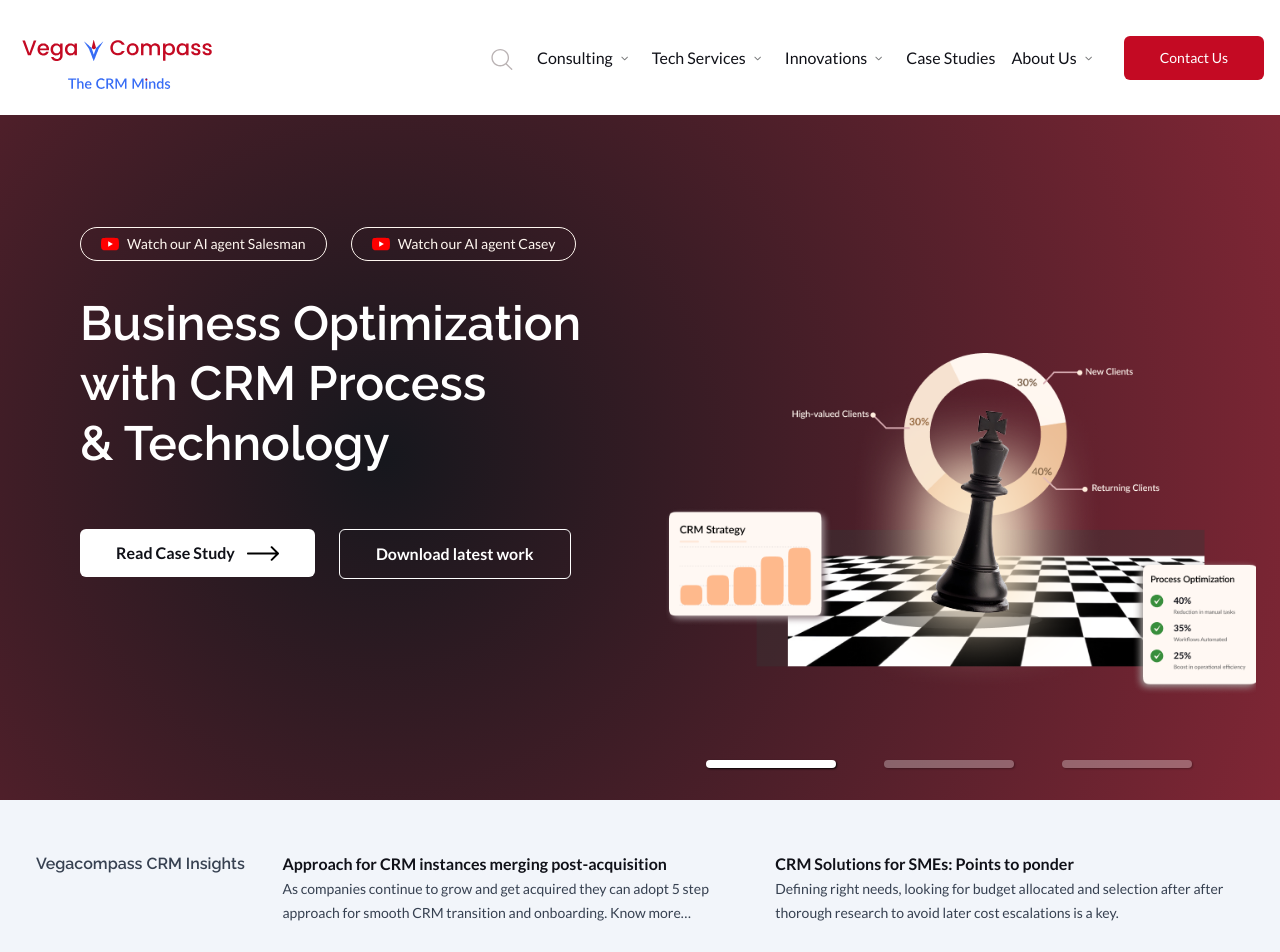
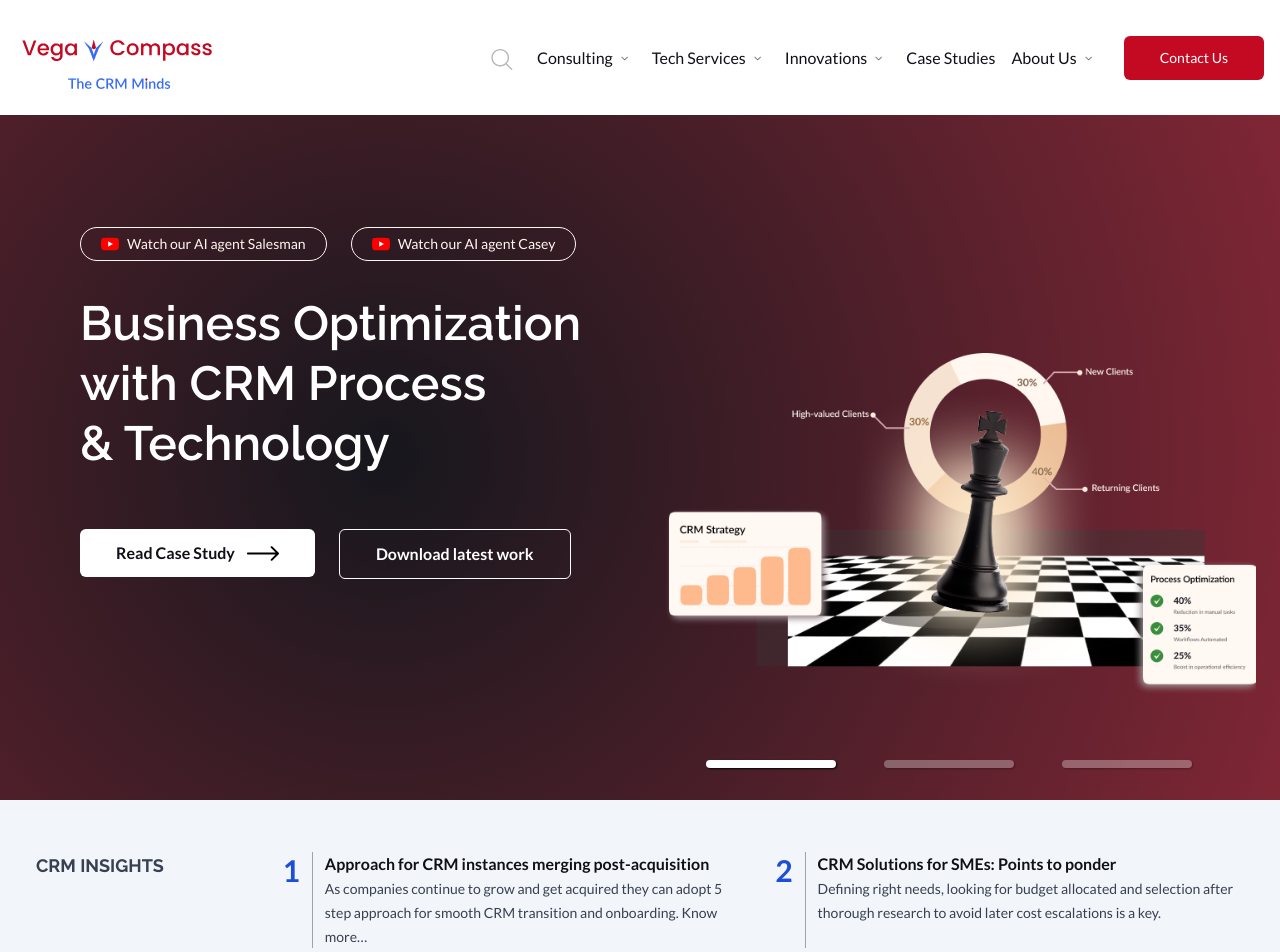
Before and after one commit to g9jangid/vega-compass, a Next.js app: page / in a window 1280 px wide. Shown: the top 952 px of the page. Built offline with nearby package versions, Linux system fonts and the light colour scheme.

Commit message:
new changes

```diff
--- a/src/app/about-us/page.js
+++ b/src/app/about-us/page.js
@@ -83,9 +83,9 @@ export default function Home() {
             <br />
             Our asset is our highly experienced and knowledgeable team which has
             worked with multiple clients in different geographies. Each core
-            team member carries 15+ years of experience in CRM domain having
-            worked on streamlining Marketing, Sales and Customer support
-            operations globally.
+            team member carries vast experience in CRM domain having worked on
+            streamlining Marketing, Sales and Customer support operations
+            globally.
             <br />
             <br />
             Our strength is the core and deep understanding of CRM processes,
--- a/src/app/contact-us/CPage.js
+++ b/src/app/contact-us/CPage.js
@@ -326,7 +326,7 @@ export default function Home() {
       <section className="container mx-auto flex justify-center flex-col items-center mt-16 lg:mt-32">
         <div className="text-center flex flex-col items-center">
           <h3 className="ff-raleway text-2xl md:text-3xl lg:text-4xl text-blackone capitalize font-semibold">
-            Our offices
+            Our Locations
           </h3>
         </div>
       </section>
--- a/src/app/page.js
+++ b/src/app/page.js
@@ -17,41 +17,47 @@ export default function Home() {
       <section className="w-full px-6 bg-[#f2f5fa] py-10">
         <div className="container mx-auto flex flex-col lg:flex-row">
           <div className="w-full lg:w-1/5 p-3">
-            <p className="ff-raleway font-semibold text-gray-700">
-              Vegacompass CRM Insights
+            <p className="ff-raleway font-bold text-lg text-gray-700 uppercase">
+              CRM Insights
             </p>
           </div>
-          <div className="w-full lg:w-2/5 p-3">
+          <div className="w-full lg:w-2/5 p-3 flex">
+            <span className="ff-lato font-bold text-blue-700 text-3xl pr-3">
+              1
+            </span>
             <a
               href="https://vegacompass.medium.com/approach-for-crm-instances-merging-post-acquisition-5b00ede1bfb3?source=user_profile_page---------0-------------de6aa38d0d0e----------------------"
               target="_blank"
-              className="hover:underline"
+              className="group pl-3 border-l border-gray-400 block"
             >
-              <span className="ff-lato font-semibold text-blackone">
+              <span className="ff-lato font-semibold text-blackone group-hover:text-blue-700">
                 Approach for CRM instances merging post-acquisition
               </span>
               <br />
-              <span className="ff-lato text-sm text-gray-700">
+              <span className="ff-lato text-sm text-gray-700 group-hover:text-blue-500">
                 As companies continue to grow and get acquired they can adopt 5
                 step approach for smooth CRM transition and onboarding. Know
                 more…
               </span>
             </a>
           </div>
-          <div className="w-full lg:w-2/5 p-3">
+          <div className="w-full lg:w-2/5 p-3 flex">
+            <span className="ff-lato font-bold text-blue-700 text-3xl pr-3">
+              2
+            </span>
             <a
               href="https://vegacompass.medium.com/crm-solutions-for-smes-points-to-ponder-8acc64e85cce?source=user_profile_page---------1-------------de6aa38d0d0e----------------------"
               target="_blank"
-              className="hover:underline"
+              className="group pl-3 border-l border-gray-400 block"
             >
-              <span className="ff-lato font-semibold text-blackone">
+              <span className="ff-lato font-semibold text-blackone group-hover:text-blue-700">
                 CRM Solutions for SMEs: Points to ponder
               </span>
               <br />
-              <span className="ff-lato text-sm text-gray-700">
+              <span className="ff-lato text-sm text-gray-700 group-hover:text-blue-500">
                 Defining right needs, looking for budget allocated and selection
-                after after thorough research to avoid later cost escalations is
-                a key.
+                after thorough research to avoid later cost escalations is a
+                key.
               </span>
             </a>
           </div>
--- a/src/components/HomeSlider.js
+++ b/src/components/HomeSlider.js
@@ -124,10 +124,10 @@ const HomeSlider = () => {
           <div className="container flex justify-between flex-col lg:flex-row items-center lg:items-start">
             <div className="w-full relative z-[1] mt-12 lg:mt-28 px-4 lg:px-20 flex flex-col">
               <YoutubeLinks />
-              <h1 className="text-white ff-raleway text-3xl md:text-4xl lg:text-5xl text-center lg:text-left font-semibold !leading-tight">
+              <h2 className="text-white ff-raleway text-3xl md:text-4xl lg:text-5xl text-center lg:text-left font-semibold !leading-tight">
                 Transform your customer <br className="hidden lg:block" />{" "}
                 journey with CRM <br className="hidden lg:block" /> experts
-              </h1>
+              </h2>
               <DownloadBtns />
             </div>
             <div className="home-slider-img relative bottom-0 z-[2] lg:absolute right-0 w-full md:w-3/4 p-6 lg:w-1/2">
@@ -144,10 +144,10 @@ const HomeSlider = () => {
           <div className="container flex justify-between flex-col lg:flex-row items-center lg:items-start">
             <div className="w-full relative z-[1] mt-12 lg:mt-28 px-4 lg:px-20 flex flex-col">
               <YoutubeLinks />
-              <h1 className="text-white ff-raleway text-3xl md:text-4xl lg:text-5xl text-center lg:text-left font-semibold !leading-tight">
+              <h2 className="text-white ff-raleway text-3xl md:text-4xl lg:text-5xl text-center lg:text-left font-semibold !leading-tight">
                 Think CRM. <br className="hidden lg:block" />
                 Think Vegacompass
-              </h1>
+              </h2>
               <DownloadBtns />
             </div>
             <div className="home-slider-img relative bottom-0 z-[2] lg:absolute right-0 w-full md:w-3/4 p-6 lg:w-2/5">
```
Also changed, not shown: public/robots.txt (added), src/app/robots.txt (added), 2 other files (tests, documents, lock files or other folders).
